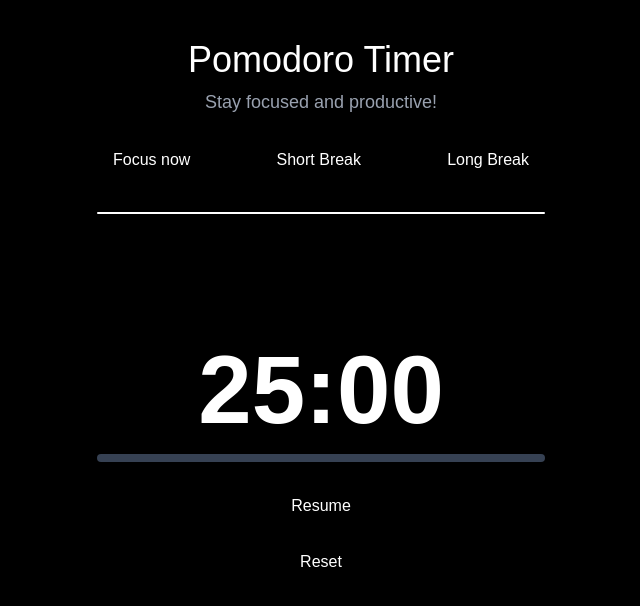
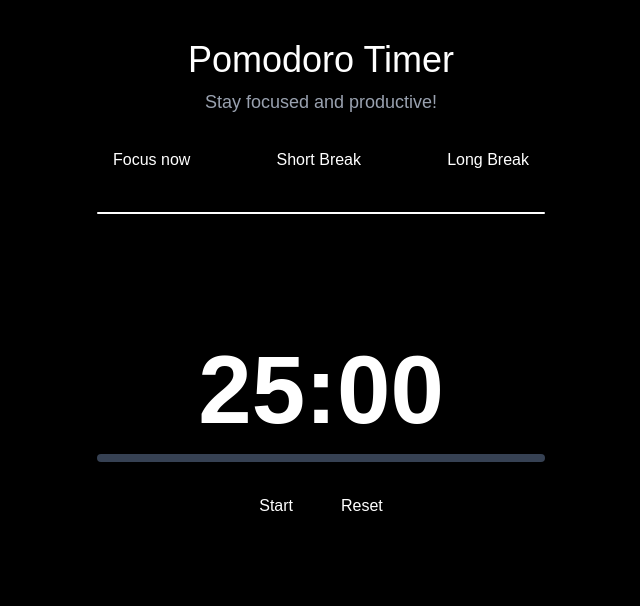
Before and after one commit to RosmeoP/my-pomodoro, a Next.js app: page / in a window 1280 px wide. Shown: the top 606 px of the page, without its empty margins (319-959 px from the left). Built offline with nearby package versions, Linux system fonts and the light colour scheme.

Commit message:
add hasStarted state to manage timer start and update button text accordingly

```diff
--- a/src/app/pomodoro/page.js
+++ b/src/app/pomodoro/page.js
@@ -7,6 +7,7 @@ const PomodoroPage = () => {
     const [timeLeft, setTimeLeft] = useState(initialTime);
     const [isRunning, setIsRunning] = useState(false);
     const [totalTime, setTotalTime] = useState(initialTime);
+    const [hasStarted, setHasStarted] = useState(false);
 
     const formatTime = (seconds) => {
         const m = Math.floor(seconds / 60).toString().padStart(2, '0');
@@ -31,6 +32,7 @@ const PomodoroPage = () => {
         setTimeLeft(time);
         setTotalTime(time);
         setIsRunning(true);
+        setHasStarted(true);
     };
 
     const startShortBreak = () => {
@@ -38,6 +40,7 @@ const PomodoroPage = () => {
         setTimeLeft(time);
         setTotalTime(time);
         setIsRunning(true);
+        setHasStarted(true);
     };
 
     const startLongBreak = () => {
@@ -45,6 +48,7 @@ const PomodoroPage = () => {
         setTimeLeft(time);
         setTotalTime(time);
         setIsRunning(true);
+        setHasStarted(true);
     };
 
     const progressPercent = ((totalTime - timeLeft) / totalTime) * 100;
@@ -90,19 +94,25 @@ const PomodoroPage = () => {
                 {/* Pause/Resume button */}
                 <div className="flex justify-center">
                     <button
-                        onClick={() => setIsRunning(prev => !prev)}
+                        onClick={() => {
+                            if (!hasStarted) {
+                                setIsRunning(true);
+                                setHasStarted(true);
+                            }else{
+                                setIsRunning(prev => !prev);
+                            }
+                        }}
                         className="text-white px-6 py-2 rounded hover:bg-gray-600 transition-colors"
                     >
-                        {isRunning ? 'Pause' : 'Resume'}
+                        {!hasStarted ? 'Start' :  isRunning ? 'Pause' :'Resume'}
                     </button>
-                </div>
                 {/* Reset button */}
-                <div className="flex justify-center mt-4">
                     <button
                         onClick={() => {
                             setTimeLeft(initialTime);
                             setTotalTime(initialTime);
                             setIsRunning(false);
+                            setHasStarted(false);
                         }}
                         className="text-white px-6 py-2 rounded hover:bg-gray-600 transition-colors"
                     >
```
